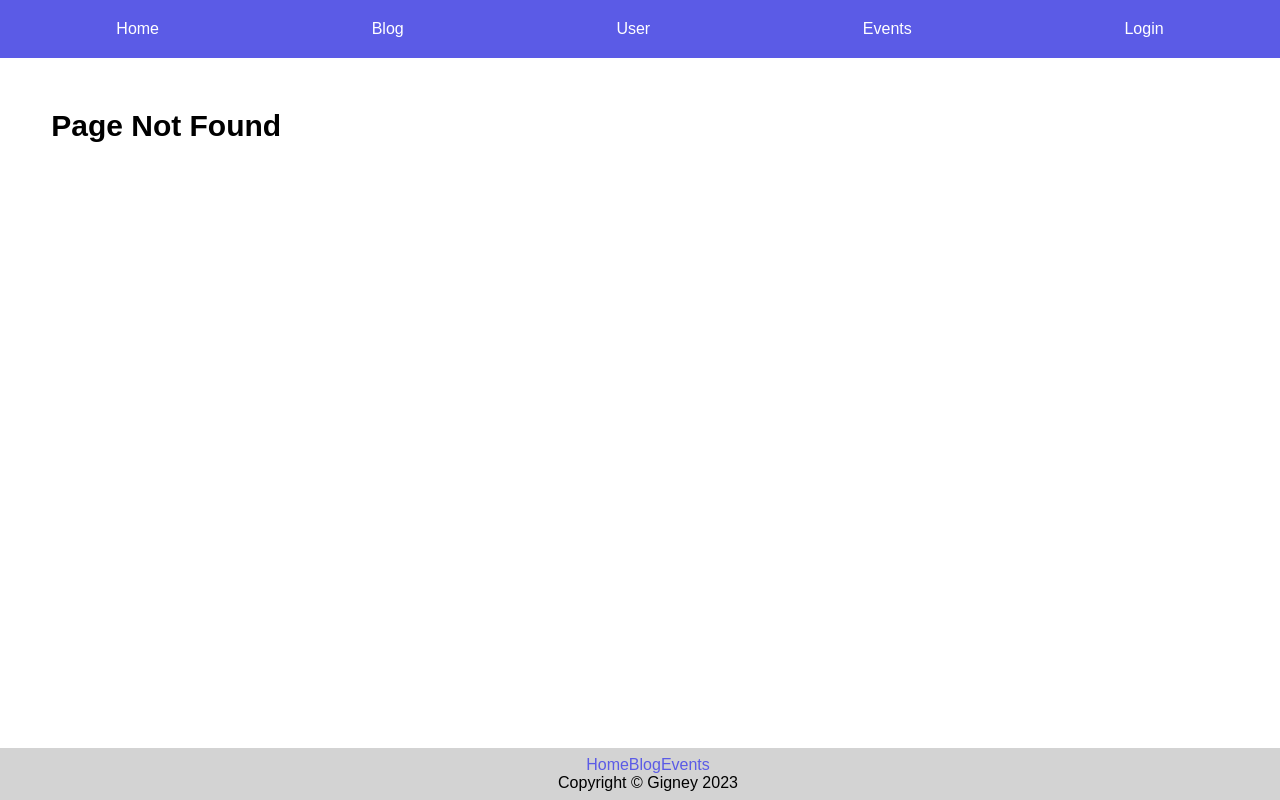
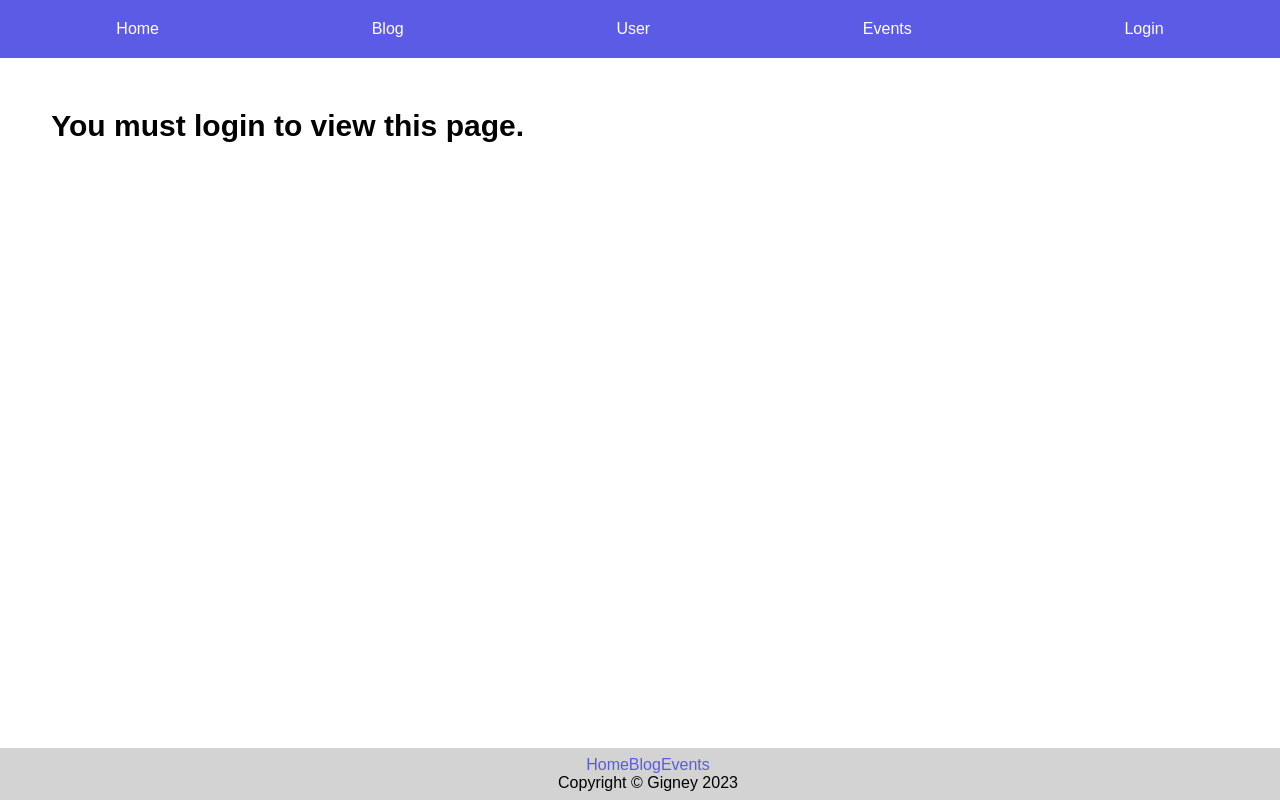
Before and after one commit to GRDE3024-DIG33-DigEx-Major-Project-2/frontendA3, a React (Create React App) app: page /user in a window 1280 px wide. Before the commit this address had no page. Built offline with nearby package versions, Linux system fonts and the light colour scheme.

Commit message:
Login + logout draft
bug fixes
routing fix

```diff
--- a/src/components/App.js
+++ b/src/components/App.js
@@ -1,4 +1,5 @@
 import { Routes, Route } from "react-router-dom";
+import { useState, useEffect } from "react";
 import '../static/style.css';
 import Home from "./Home.js";
 import Blog from "./Blog.js";
@@ -8,13 +9,21 @@ import Header from "./Header.js";
 import Profile from "./Profile.js";
 import Footer from "./Footer.js";
 import Login from "./Login.js";
+import FavouritesList from "./FavouritesList";
+import PastEvents from "./PastEvents";
 
 function App() {
 
-  const user = {
-    id: "123456789",
-    name: "Test User"
-  }
+  const [isLoggedIn, setIsLoggedIn] = useState();
+  const [user, setUser] = useState(null);
+
+  useEffect(() => {
+    if (user) {
+      setIsLoggedIn(true);
+    } else {
+      setIsLoggedIn(false);
+    }
+  }, [isLoggedIn, setIsLoggedIn, user]);
 
   return (
     <div className="App">
@@ -22,9 +31,11 @@ function App() {
           <Routes>
             <Route path="/" element={<Home />} />
             <Route path="blog" element={<Blog />} />
-            <Route path="login" element={<Login />} />
-            <Route path={`${user.id}`} element={<User />}>
-              <Route path="profile" element={<Profile user={user} />} />
+            <Route path="login" element={<Login setIsLoggedIn={setIsLoggedIn} setUser={setUser}/>} />
+            <Route path="user" element={<User isLoggedIn={isLoggedIn} user={user} />}>
+              <Route path="profile" element={<Profile user = {user} />} />
+              <Route path="favourites" element={<FavouritesList user = {user} />} />
+              <Route path="past-events" element={<PastEvents user = {user} />} />
             </Route>
             <Route path="events" element={<Events />} />
             <Route path="*" element={<h1 className="not-found">Page Not Found</h1>} />
--- /dev/null
+++ b/src/components/FavouritesList.js
@@ -0,0 +1,10 @@
+const FavouritesList = () => {
+    return (
+      <>
+        <h2>Favourites List</h2>
+        <p>List of favourite events here</p>
+      </>
+    );
+  };
+
+  export default FavouritesList;
--- a/src/components/Header.js
+++ b/src/components/Header.js
@@ -8,7 +8,7 @@ export default function Header({user}) {
                 {/* Can place the logo within a link component to have the logo routing to home */}
                 <Link id="nav-home" to="/">Home</Link>
                 <Link id="nav-blog" to="/blog">Blog</Link>
-                <Link id="nav-user" to={`${user.id}`}>User</Link>
+                <Link id="nav-user" to="/user">User</Link>
                 <Link id="nav-events" to="/events">Events</Link>
                 <Link id="nav-login" to="/login">Login</Link>
             </nav>
--- a/src/components/Login.js
+++ b/src/components/Login.js
@@ -1,7 +1,7 @@
 import { useState } from "react";
 import { useNavigate } from "react-router-dom";
 
-const Login = () => {
+const Login = ({setIsLoggedIn, setUser}) => {
 
   const [email, setEmail] = useState("");
   const [password, setPassword] = useState("");
@@ -13,11 +13,13 @@ const Login = () => {
     console.log("Login Handler");
 
     // if the email and password are validated, get user object and navigate to homepage
-    const user = {
+    const currentUser = {
       id: "123456789",
       name: "Test User"
     }
-    navigate(`../${user.id}`, {state: {user:user}});
+    setUser(currentUser);
+    setIsLoggedIn(true);
+    navigate("../user");
 
     // if wrong email or password, set message - logic to be added with backend
     setMessage("Invalid email or password. Try again.")
--- /dev/null
+++ b/src/components/PastEvents.js
@@ -0,0 +1,10 @@
+const PastEvents = () => {
+    return (
+      <>
+        <h2>Past Events</h2>
+        <p>List of events here</p>
+      </>
+    );
+  };
+
+  export default PastEvents;
--- a/src/components/Profile.js
+++ b/src/components/Profile.js
@@ -1,8 +1,13 @@
-const Profile = ({user}) => {
+const Profile = () => {
+
     return (
-      <div className="profile-container">
-        <h1>{user.name}'s Profile</h1>
-      </div>
+      <>
+        <h1>Profile</h1>
+        <h2>Personal Bio</h2>
+        <p>Something here</p>
+        <h3>Connected Social Media</h3>
+        <p>Links here</p>
+      </>
     );
   };
 
--- a/src/components/User.js
+++ b/src/components/User.js
@@ -1,23 +1,40 @@
-import { Outlet, useLocation } from "react-router-dom";
+import { NavLink, Link, Outlet} from "react-router-dom";
 
-const User = () => {
+const User = ({isLoggedIn, user}) => {
 
-  let { state } = useLocation();
+  function logOut(){
+    console.log("logging out")
+  }
 
   return (
     <div className="user-container">
-      { state && (
+      {isLoggedIn && (
         <>
-          <h1>{state.user.name}'s homepage</h1>
+          <h1>{user.name}'s homepage</h1>
+          <NavLink
+            className={({ isActive }) => (isActive ? "user-link-active" : null)}
+            to="profile">
+            Profile
+          </NavLink>
+          <NavLink
+            className={({ isActive }) => (isActive ? "user-link-active" : null)}
+            to="favourites">
+            Favourites List
+          </NavLink>
+          <NavLink
+            className={({ isActive }) => (isActive ? "user-link-active" : null)}
+            to="past-events">
+            Past Events
+          </NavLink>
           <Outlet />
+          <Link to="../" onClick={logOut}>Log Out</Link>
         </>
       )}
-      { !state && (
+      {!isLoggedIn && (
         <>
           <h1>You must login to view this page.</h1>
         </>
       )}
-
     </div>
   );
 };
```
